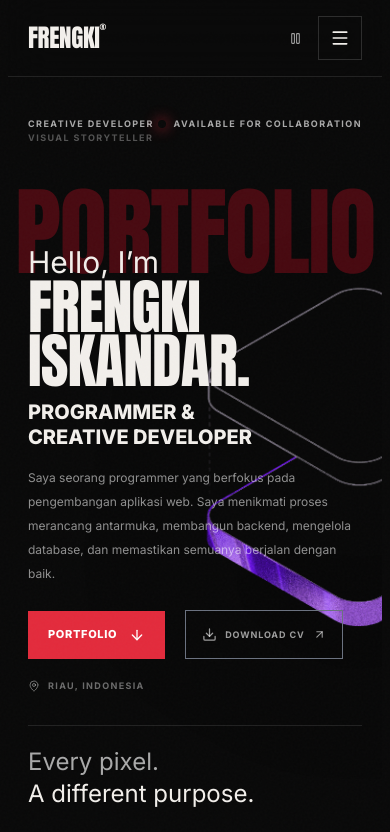
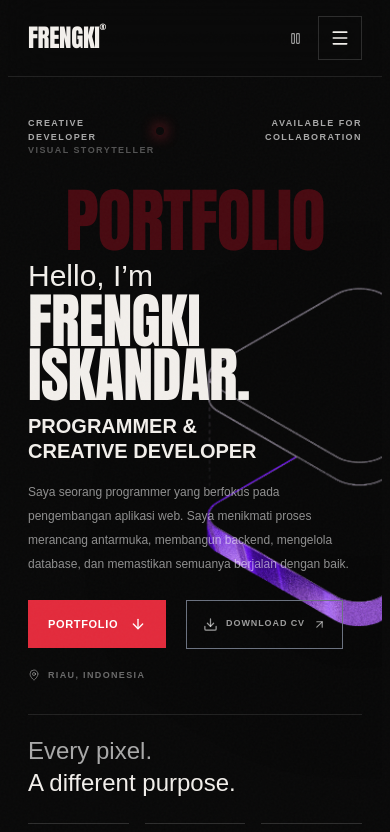
Before and after one commit to frengkiiskandar/portfoliov2, a React (Vite) app: page / in a window 390 px wide. Shown: the top 832 px of the page. Built offline with nearby package versions, Linux system fonts and the light colour scheme.

Commit message:
oke lagi

```diff
--- a/package.json
+++ b/package.json
@@ -10,6 +10,8 @@
     "preview": "vite preview"
   },
   "dependencies": {
+    "@fontsource-variable/inter": "^5.3.0",
+    "@fontsource-variable/manrope": "^5.3.0",
     "@gsap/react": "^2.1.2",
     "framer-motion": "^14.12.0",
     "lucide-react": "^1.71.0",
--- a/src/components/sections/Hero.jsx
+++ b/src/components/sections/Hero.jsx
@@ -80,7 +80,7 @@ export default function Hero({ motionEnabled }) {
       <div className="absolute left-1/2 top-[115px] z-0 w-full -translate-x-1/2">
         <motion.div
           style={{ y: animate ? titleY : 0 }}
-          className="display pointer-events-none text-center text-[25vw] leading-[.82] text-[#bd0c22] sm:text-[23vw] md:text-[22vw] lg:text-[280px] opacity-35"
+          className="display pointer-events-none text-center text-[18vw] leading-[.82] text-[#bd0c22] md:text-[22vw] lg:text-[280px] opacity-35"
         >
           PORTFOLIO
         </motion.div>
--- a/src/index.css
+++ b/src/index.css
@@ -1,3 +1,4 @@
+@import '@fontsource-variable/inter';
 @tailwind base;
 @tailwind components;
 @tailwind utilities;
@@ -23,7 +24,7 @@ body {
   margin: 0;
   min-width: 320px;
   background: #090909;
-  font-family: 'Inter', sans-serif;
+  font-family: 'Inter Variable', sans-serif;
 }
 button,
 input,
```
Also changed, not shown: 1 other file (tests, documents, lock files or other folders).
